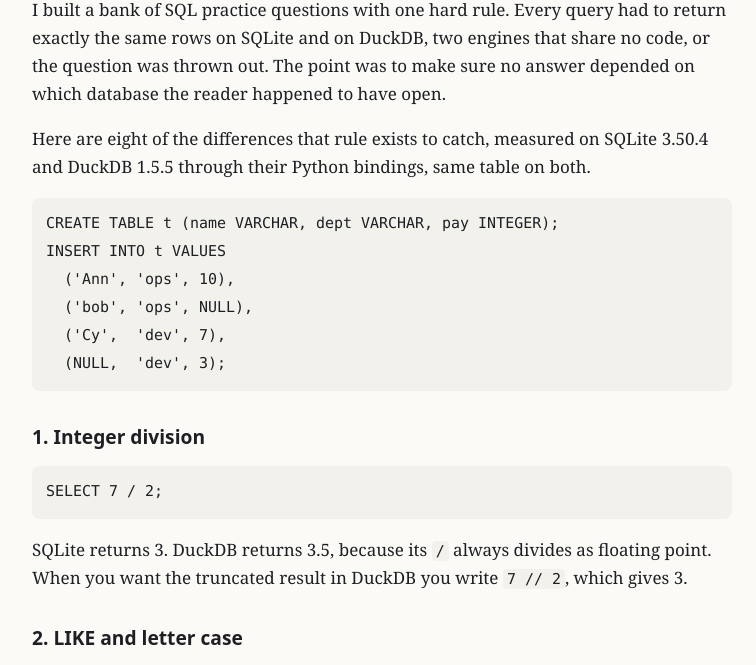
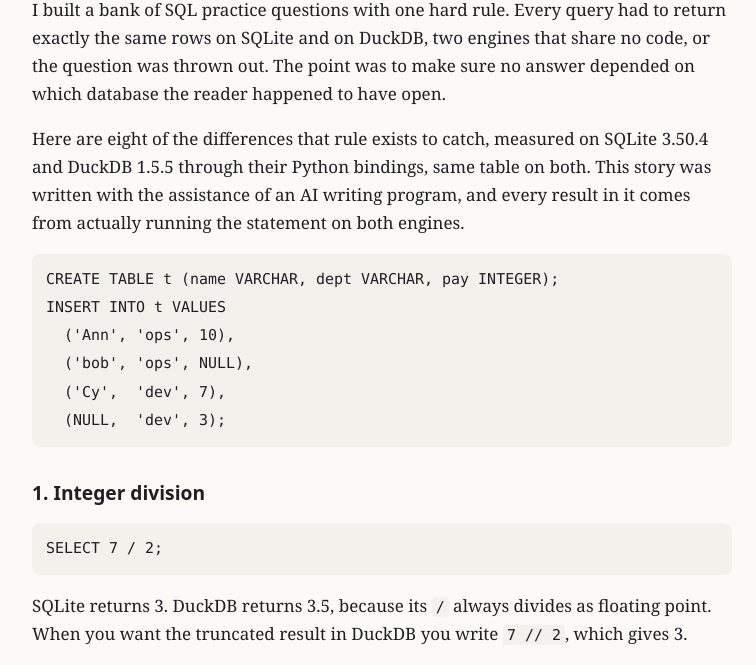
Before and after one commit to thibaudlepan77-svg/interview-questions-verified, a plain HTML site: page sqlite-vs-duckdb.html in a window 1280 px wide. Shown: the part 131-796 px from the top of the page, without its empty margins (258-1014 px from the left). Drawn offline with Linux system fonts and the light colour scheme.

Commit message:
State how the comparison was written

```diff
--- a/sqlite-vs-duckdb.html
+++ b/sqlite-vs-duckdb.html
@@ -25,7 +25,7 @@
 <main>
 <h1>Eight one-line queries where SQLite and DuckDB disagree</h1>
 <p>I built a bank of SQL practice questions with one hard rule. Every query had to return exactly the same rows on SQLite and on DuckDB, two engines that share no code, or the question was thrown out. The point was to make sure no answer depended on which database the reader happened to have open.</p>
-<p>Here are eight of the differences that rule exists to catch, measured on SQLite 3.50.4 and DuckDB 1.5.5 through their Python bindings, same table on both.</p>
+<p>Here are eight of the differences that rule exists to catch, measured on SQLite 3.50.4 and DuckDB 1.5.5 through their Python bindings, same table on both. This story was written with the assistance of an AI writing program, and every result in it comes from actually running the statement on both engines.</p>
 <pre><code class="language-sql">CREATE TABLE t (name VARCHAR, dept VARCHAR, pay INTEGER);
 INSERT INTO t VALUES
   ('Ann', 'ops', 10),
```
